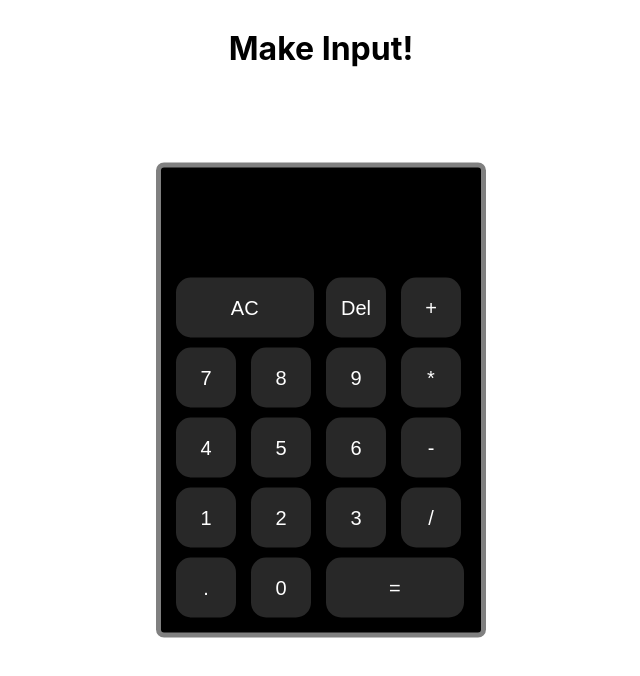
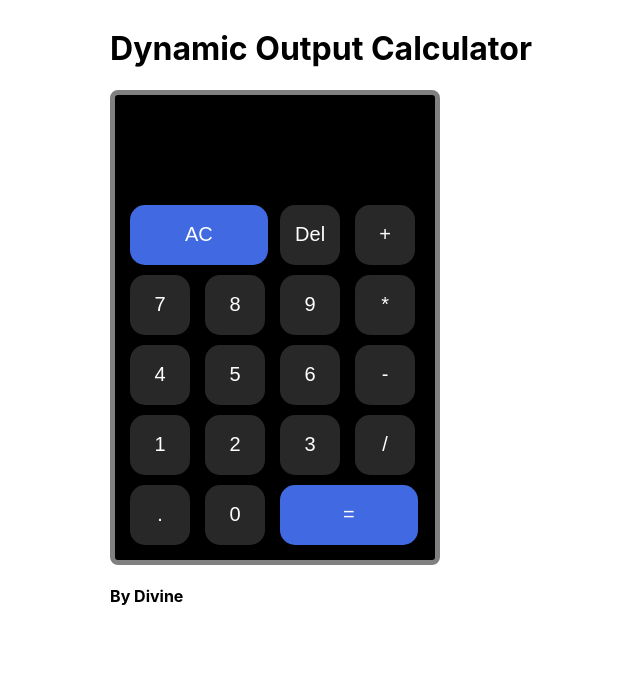
Before and after one commit to TeDi-A/simple-react-calc-app, a React (Create React App) app: page / in a window 1280 px wide. Shown: the top 676 px of the page, without its empty margins (319-959 px from the left). Built offline with nearby package versions, Linux system fonts and the light colour scheme.

Commit message:
Complete Calc UI

```diff
--- a/public/index.css
+++ b/public/index.css
@@ -15,8 +15,6 @@ body {
     padding: 30px 10px 10px;
     top: 50%;
     left: 50%;
-    position: absolute;
-    transform: translate(-50%, -50%);
     width: 300px;
     border: 5px solid grey;
     border-radius: 8px;
@@ -49,7 +47,8 @@ body {
 
 .square.double {
     grid-column: span 2;
-    width: calc(95% - 5px)
+    width: calc(95% - 5px);
+    background-color: royalblue;
 }
 
 .input-row {
--- a/src/App.js
+++ b/src/App.js
@@ -1,11 +1,12 @@
 import React from "react";
-import { CalcApp} from "./CalcApp";
+import { CalcApp } from "./CalcApp";
 
 function App() {
     return (
         <>
-        <h1>Make Input!</h1>
+            <h1>Dynamic Output Calculator</h1>
             <CalcApp />
+            <h4>By Divine</h4>
         </>
     )
 }
--- a/src/CalcApp.js
+++ b/src/CalcApp.js
@@ -19,13 +19,11 @@ function CalcApp() {
             const lastCharacter = delDigits[delDigits.length - 1];
             const operatorIndex = delDigits.findIndex(char => operators.includes(char));
             try {
-                if (operatorCount === 1 && !isNaN(lastCharacter)) {
+                if (operatorCount >= 1 && !isNaN(lastCharacter)) {
                     const finalOutput = eval(delDigits.join('')).toString();
                     setResult(finalOutput);
                 } else if (operatorCount <= 1 && isNaN(delDigits[operatorIndex + 1])) {
-
                     setResult('');
-
                 }
             } catch (error) {
                 console.log("Error occurred while evaluating expression");
@@ -43,6 +41,11 @@ function CalcApp() {
                 setDigits([finalOutput]);
                 setResult('');
             } else {
+                if (operators.includes(digits[digits.length - 1]) && operators.includes(value)) {
+                    const newDigits = [...digits.slice(0, -1), value];
+                    setDigits(newDigits);
+                } else {
+
                     const newDigits = [...digits, value];
                     setDigits(newDigits);
 
@@ -50,6 +53,7 @@ function CalcApp() {
                     if (isValidExpression(expression)) {
                         finalOutput = eval(expression).toString();
                         setResult(finalOutput);
+                    }
                 }
             }
         } catch (error) {
```
Lines whose indentation alone changed are shown as unchanged.
